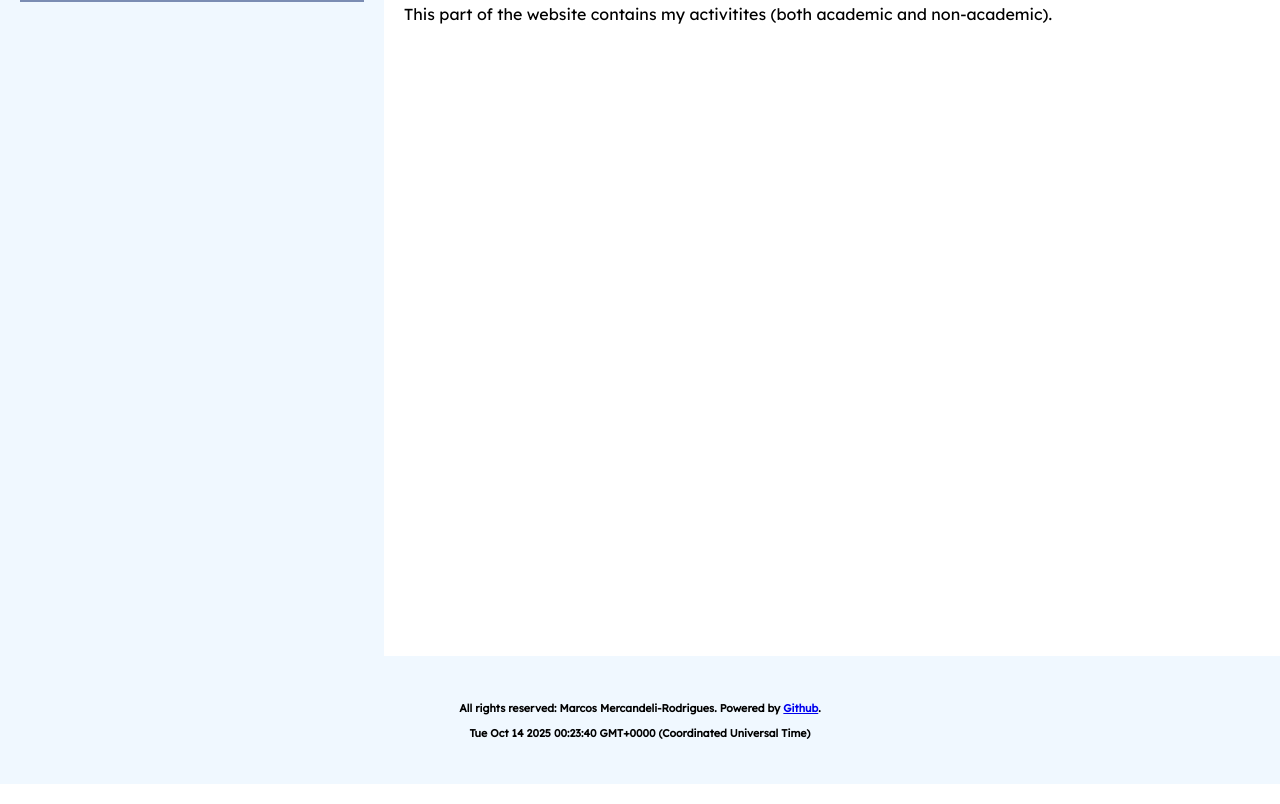
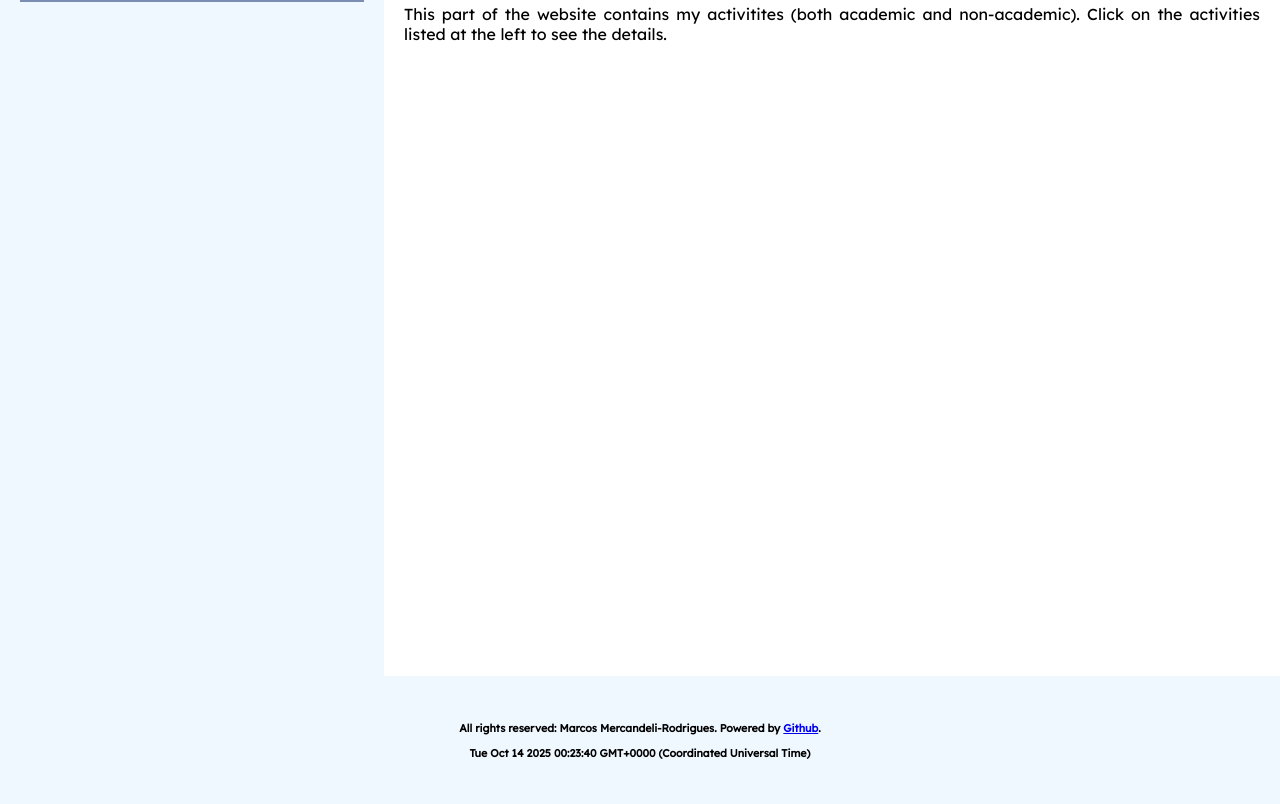
Before and after one commit to ohmygoedel/ohmygoedel.github.io, a plain HTML site: page Activities_MMR.html in a window 1280 px wide. Shown: the part 134-938 px from the top of the page. Drawn offline with Linux system fonts and the light colour scheme.

Commit message:
Update Activities_MMR.html

```diff
--- a/Activities_MMR.html
+++ b/Activities_MMR.html
@@ -131,7 +131,7 @@ img {
   </div>
   <div class="main">
     <h2>Activities</h2>
-    <p style="text-align:justify">This part of the website contains my activitites (both academic and non-academic).</p>
+    <p style="text-align:justify">This part of the website contains my activitites (both academic and non-academic). Click on the activities listed at the left to see the details.</p>
   <p>
     <br>
     <br>
```
